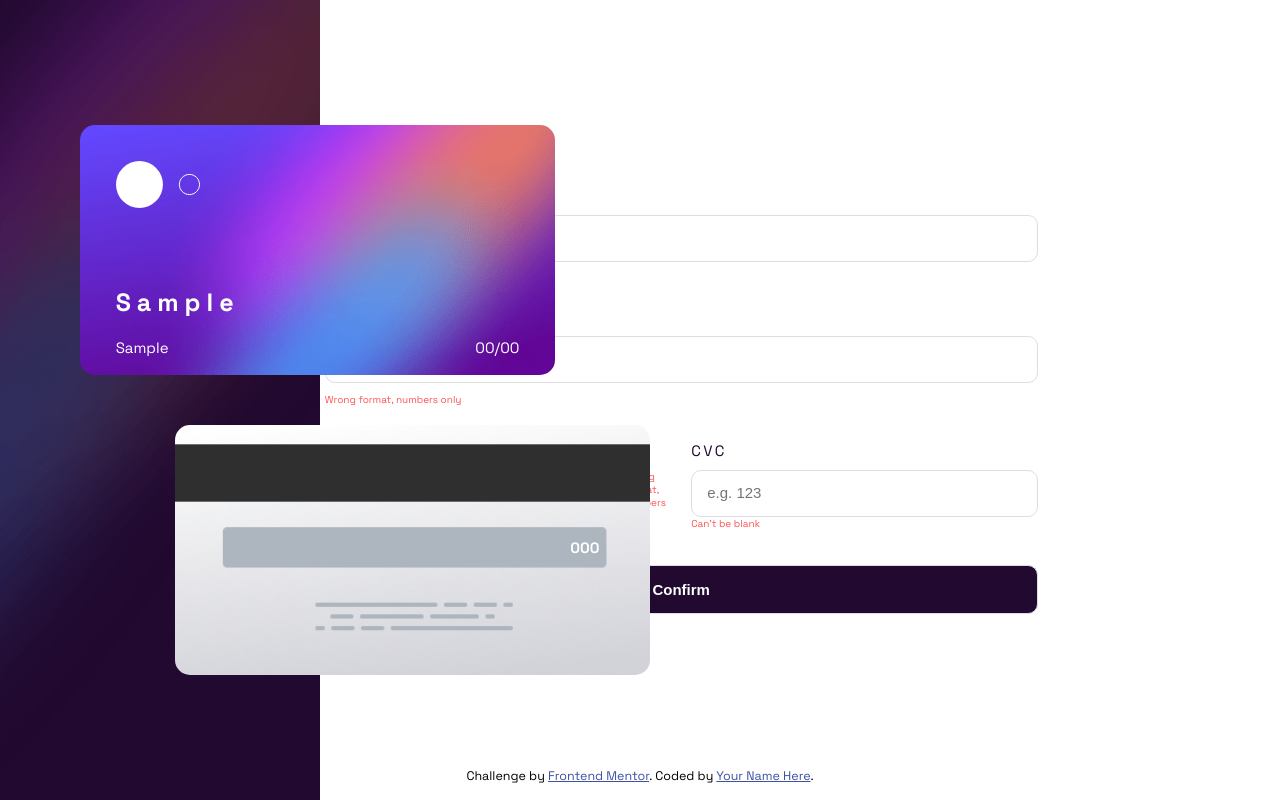
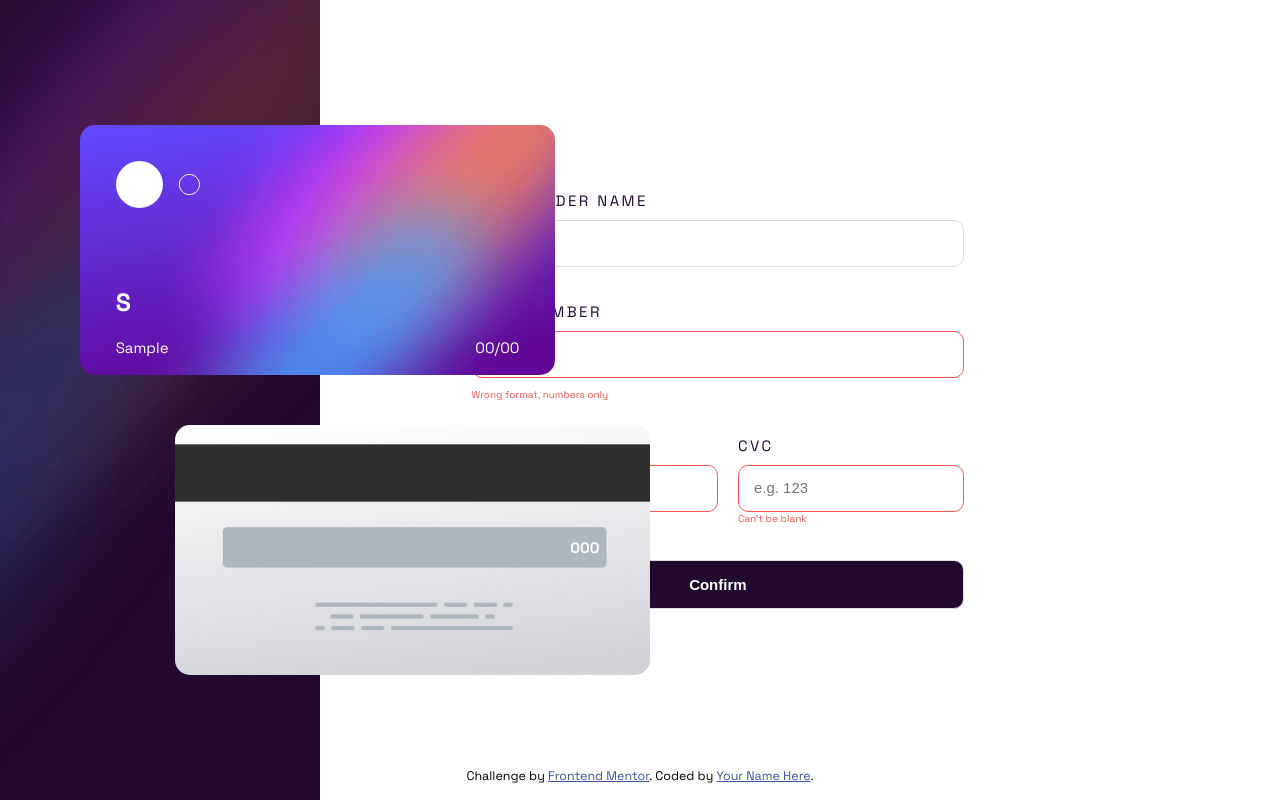
Before and after one commit to oschwill/interactive-cards, a React (Vite) app: page / in a window 1280 px wide. Both pictures are taken after typing "Sample", "Sample", "Sample", "Sample", "Sample" into the empty fields and a click on the input "Confirm". Built offline with nearby package versions, Linux system fonts and the light colour scheme.

Commit message:
validation functionality completed

```diff
--- a/src/Pages/Home.jsx
+++ b/src/Pages/Home.jsx
@@ -17,38 +17,43 @@ const defaultCardData = {
   cvc: '',
 };
 
-const defaultErrorHandler = {
-  cardHolder: {
-    emptyMsg: '',
-    wrongFormatMsg: '',
-  },
-  cardNumber: {
-    emptyMsg: '',
-    wrongFormatMsg: '',
-  },
-  expMonth: {
-    emptyMsg: '',
-    wrongFormatMsg: '',
-  },
-  expYear: {
-    emptyMsg: '',
-    wrongFormatMsg: '',
-  },
-  cvc: {
-    emptyMsg: '',
-    wrongFormatMsg: '',
-  },
-};
+// const defaultErrorHandler = {
+//   cardHolder: {
+//     emptyMsg: '',
+//     wrongFormatMsg: '',
+//   },
+//   cardNumber: {
+//     emptyMsg: '',
+//     wrongFormatMsg: '',
+//   },
+//   expMonth: {
+//     emptyMsg: '',
+//     wrongFormatMsg: '',
+//   },
+//   expYear: {
+//     emptyMsg: '',
+//     wrongFormatMsg: '',
+//   },
+//   cvc: {
+//     emptyMsg: '',
+//     wrongFormatMsg: '',
+//   },
+// };
 
 const Home = () => {
   const [cardData, setCardData] = useState(defaultCardData);
   const [isSubmitted, setIsSubmitted] = useState(false);
-  const [errorHandler, setErrorHandler] = useState(defaultErrorHandler);
+  const [errorHandler, setErrorHandler] = useState({});
 
   const handleSubmitForm = (e) => {
     e.preventDefault();
 
+    // reset errorhandler
+    setErrorHandler({});
+
     let isValidate = validateForm(cardData, setErrorHandler, errorHandler);
+
+    console.log(isValidate);
 
     if (!isValidate) {
       return;
@@ -60,7 +65,7 @@ const Home = () => {
   const resetSubmit = () => {
     setIsSubmitted(!isSubmitted);
     setCardData(defaultCardData);
-    setErrorHandler(defaultErrorHandler);
+    setErrorHandler({});
   };
 
   return (
--- a/src/components/main/InputForm.css
+++ b/src/components/main/InputForm.css
@@ -77,6 +77,11 @@ input {
   color: var(--error-color);
 }
 
+.error-date-span {
+  width: 300px;
+}
+
 .date-span {
-  display: block;
+  margin-top: 5px;
+  padding-right: 15px;
 }
--- a/src/components/main/InputForm.jsx
+++ b/src/components/main/InputForm.jsx
@@ -1,6 +1,7 @@
 import PropTypes from 'prop-types';
 /* CSS */
 import './InputForm.css';
+import InputField from './inputform/InputField';
 
 const InputForm = ({ cardData, onSetCardData, onHandleSubmitForm, errorHandler }) => {
   const checkCardNumber = (cardNumber) => {
@@ -8,10 +9,10 @@ const InputForm = ({ cardData, onSetCardData, onHandleSubmitForm, errorHandler }
       return;
     }
 
-    // cardNumber = cardNumber
-    //   .replace(/[^\dA-Z]/g, '')
-    //   .replace(/(.{4})/g, '$1 ')
-    //   .trim();
+    cardNumber = cardNumber
+      .replace(/[^\dA-Z]/g, '')
+      .replace(/(.{4})/g, '$1 ')
+      .trim();
 
     onSetCardData({
       ...cardData,
@@ -19,58 +20,57 @@ const InputForm = ({ cardData, onSetCardData, onHandleSubmitForm, errorHandler }
     });
   };
 
-  return (
-    <div className="input">
-      <form className="form" onSubmit={onHandleSubmitForm}>
-        <div className="cardholder">
-          <label htmlFor="name">CARDHOLDER NAME</label>
-          <input
-            className=""
-            type="text"
-            id="name"
-            placeholder="e.g. Jane Appleseed"
-            value={cardData.cardHolder}
-            onChange={(e) => {
-              if (e.target.value.length > 35) {
+  const checkCardHolder = (cardHolder) => {
+    if (cardHolder.length > 35) {
       return;
     }
 
     onSetCardData({
       ...cardData,
-                cardHolder: e.target.value,
+      cardHolder: cardHolder,
     });
-            }}
+  };
+
+  const checkCvC = (cvc) => {
+    if (cvc.length > 3) {
+      return;
+    }
+    onSetCardData({
+      ...cardData,
+      cvc: cvc,
+    });
+  };
+
+  return (
+    <div className="input">
+      <form className="form" onSubmit={onHandleSubmitForm}>
+        <InputField
+          errorhandler={errorHandler.cardHolder}
+          labelName="CARDHOLDER NAME"
+          onSetCardData={checkCardHolder}
+          cardDataValue={cardData.cardHolder}
+          divClass="cardholder"
+          idName="name"
+          cardData={cardData}
+          placeholder="e.g. Jane Appleseed"
         />
-          {errorHandler.cardHolder && (
-            <span className="error-font">
-              {(errorHandler.cardHolder.emptyMsg && errorHandler.cardHolder.emptyMsg) ||
-                (errorHandler.cardHolder.wrongFormatMsg && errorHandler.cardHolder.wrongFormatMsg)}
-            </span>
-          )}
-        </div>
-        <div className="card-number">
-          <label htmlFor="number">CARD NUMBER</label>
-          <input
-            className=""
-            type="text"
-            id="number"
+        <InputField
+          errorhandler={errorHandler.cardNumber}
+          labelName="CARD NUMBER"
+          onSetCardData={checkCardNumber}
+          cardDataValue={cardData.cardNumber}
+          divClass="card-number"
+          idName="number"
           placeholder="e.g. 1234 5678 9123 0000"
-            value={cardData.cardNumber}
-            onChange={(e) => checkCardNumber(e.target.value)}
         />
-          {errorHandler.cardNumber && (
-            <span className="error-font">
-              {(errorHandler.cardNumber.emptyMsg && errorHandler.cardNumber.emptyMsg) ||
-                (errorHandler.cardNumber.wrongFormatMsg && errorHandler.cardNumber.wrongFormatMsg)}
-            </span>
-          )}
-        </div>
         <div className="date-cvc">
           <div className="date">
             <label htmlFor="date">EXP. DATE (MM/YY)</label>
             <div className="date-input">
               <input
-                className=""
+                className={
+                  errorHandler.expMonth && errorHandler.expMonth.isError ? 'error-border' : ''
+                }
                 type="text"
                 id="date"
                 name="month"
@@ -86,14 +86,11 @@ const InputForm = ({ cardData, onSetCardData, onHandleSubmitForm, errorHandler }
                   });
                 }}
               />
-              {errorHandler.expMonth && (
-                <span className="error-font date-span">
-                  {(errorHandler.expMonth.emptyMsg && errorHandler.expMonth.emptyMsg) ||
-                    (errorHandler.expMonth.wrongFormatMsg && errorHandler.expMonth.wrongFormatMsg)}
-                </span>
-              )}
+
               <input
-                className=""
+                className={
+                  errorHandler.expYear && errorHandler.expYear.isError ? 'error-border' : ''
+                }
                 type="text"
                 id="date"
                 name="year"
@@ -109,6 +106,14 @@ const InputForm = ({ cardData, onSetCardData, onHandleSubmitForm, errorHandler }
                   });
                 }}
               />
+            </div>
+            <div className="error-date-span">
+              {errorHandler.expMonth && (
+                <span className="error-font date-span">
+                  {(errorHandler.expMonth.emptyMsg && errorHandler.expMonth.emptyMsg) ||
+                    (errorHandler.expMonth.wrongFormatMsg && errorHandler.expMonth.wrongFormatMsg)}
+                </span>
+              )}
               {errorHandler.expYear && (
                 <span className="error-font date-span">
                   {(errorHandler.expYear.emptyMsg && errorHandler.expYear.emptyMsg) ||
@@ -117,30 +122,15 @@ const InputForm = ({ cardData, onSetCardData, onHandleSubmitForm, errorHandler }
               )}
             </div>
           </div>
-          <div className="cvc">
-            <label htmlFor="cvc">CVC</label>
-            <input
-              type="text"
-              id="cvc"
+          <InputField
+            errorhandler={errorHandler.cvc}
+            labelName="CVC"
+            onSetCardData={checkCvC}
+            cardDataValue={cardData.cvc}
+            divClass="cvc"
+            idName="cvc"
             placeholder="e.g. 123"
-              value={cardData.cvc}
-              onChange={(e) => {
-                if (e.target.value.length > 3) {
-                  return;
-                }
-                onSetCardData({
-                  ...cardData,
-                  cvc: e.target.value,
-                });
-              }}
           />
-            {errorHandler.cvc && (
-              <span className="error-font">
-                {(errorHandler.cvc.emptyMsg && errorHandler.cvc.emptyMsg) ||
-                  (errorHandler.cvc.wrongFormatMsg && errorHandler.cvc.wrongFormatMsg)}
-              </span>
-            )}
-          </div>
         </div>
         <input type="submit" value="Confirm" />
       </form>
--- a/src/components/main/Output.jsx
+++ b/src/components/main/Output.jsx
@@ -5,7 +5,6 @@ import cardLogo from '../../assets/images/card-logo.svg';
 import './Output.css';
 
 const Output = ({ cardData }) => {
-  // console.log(cardData);
   return (
     <div className="output">
       <div className="images">
--- /dev/null
+++ b/src/components/main/inputform/InputField.jsx
@@ -0,0 +1,43 @@
+import PropTypes from 'prop-types';
+
+const InputField = ({
+  errorhandler,
+  labelName,
+  onSetCardData,
+  cardDataValue,
+  divClass,
+  idName,
+  placeholder,
+}) => {
+  return (
+    <div className={divClass}>
+      <label htmlFor={idName}>{labelName}</label>
+      <input
+        className={errorhandler && errorhandler.isError ? 'error-border' : ''}
+        type="text"
+        id={idName}
+        placeholder={placeholder}
+        value={cardDataValue}
+        onChange={(e) => onSetCardData(e.target.value)}
+      />
+      {errorhandler && (
+        <span className="error-font">
+          {(errorhandler.emptyMsg && errorhandler.emptyMsg) ||
+            (errorhandler.wrongFormatMsg && errorhandler.wrongFormatMsg)}
+        </span>
+      )}
+    </div>
+  );
+};
+
+InputField.propTypes = {
+  errorhandler: PropTypes.object,
+  labelName: PropTypes.string,
+  onSetCardData: PropTypes.func,
+  cardDataValue: PropTypes.string,
+  divClass: PropTypes.string,
+  idName: PropTypes.string,
+  placeholder: PropTypes.string,
+};
+
+export default InputField;
--- a/src/error/errorHandler.js
+++ b/src/error/errorHandler.js
@@ -1,9 +1,45 @@
+let returnValidate;
+
 export const validateForm = (cardData, setErrorHandler) => {
+  returnValidate = true;
+
+  // check if is correct format
+  if (
+    isNaN(cardData.cardNumber.replace(/ /g, '')) ||
+    cardData.cardNumber.replace(/ /g, '').length < 16 ||
+    cardData.cardNumber.replace(/ /g, '').length > 16
+  ) {
+    setErrorMessages(setErrorHandler, null, 'Wrong format, numbers only', 'cardNumber');
+  }
+
+  if (
+    cardData.expMonth < 1 ||
+    cardData.expMonth > 12 ||
+    isNaN(cardData.expMonth) ||
+    cardData.expMonth.length < 2
+  ) {
+    setErrorMessages(setErrorHandler, null, 'Wrong format, e.g. 01', 'expMonth');
+  }
+
+  if (
+    cardData.expYear < 1 ||
+    cardData.expYear > 12 ||
+    isNaN(cardData.expYear) ||
+    cardData.expMonth.length < 2
+  ) {
+    setErrorMessages(setErrorHandler, null, 'Wrong format, e.g. 12', 'expYear');
+  }
+
+  if (cardData.cvc.length > 3 || cardData.cvc.length < 3 || isNaN(cardData.cvc)) {
+    setErrorMessages(setErrorHandler, null, 'Wrong format, only 3 Numbers', 'cvc');
+  }
+
   // Check if blank
   if (cardData.cardHolder === '' || cardData.cardHolder === null) {
     setErrorMessages(setErrorHandler, "Can't be blank", null, 'cardHolder');
   }
   if (cardData.cardNumber === '' || cardData.cardNumber === null) {
+    console.log('first');
     setErrorMessages(setErrorHandler, "Can't be blank", null, 'cardNumber');
   }
   if (cardData.expMonth === '' || cardData.expMonth === null) {
@@ -16,20 +52,7 @@ export const validateForm = (cardData, setErrorHandler) => {
     setErrorMessages(setErrorHandler, "Can't be blank", null, 'cvc');
   }
 
-  // check if is correct format
-  if (isNaN(cardData.cardNumber.replace(/ /g, ''))) {
-    setErrorMessages(setErrorHandler, null, 'Wrong format, numbers only', 'cardNumber');
-  }
-
-  if (cardData.expMonth < 1 || cardData.expMonth > 12 || isNaN(cardData.expMonth)) {
-    setErrorMessages(setErrorHandler, null, 'Wrong format, numbers only', 'expMonth');
-  }
-
-  if (cardData.expYear < 1 || cardData.expYear > 12 || isNaN(cardData.expYear)) {
-    setErrorMessages(setErrorHandler, null, 'Wrong format, numbers only', 'expYear');
-  }
-
-  // console.log(errorHandler);
+  return returnValidate;
 };
 
 const setErrorMessages = (setErrorHandler, emptyError, formatError, index) => {
@@ -38,6 +61,11 @@ const setErrorMessages = (setErrorHandler, emptyError, formatError, index) => {
     [index]: {
       emptyMsg: emptyError,
       wrongFormatMsg: formatError,
+      isError: true,
     },
   }));
+
+  if (returnValidate) {
+    returnValidate = !returnValidate;
+  }
 };
```
Lines whose indentation alone changed are shown as unchanged.
